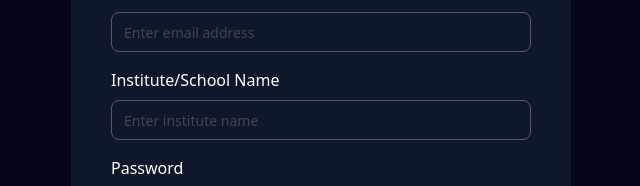
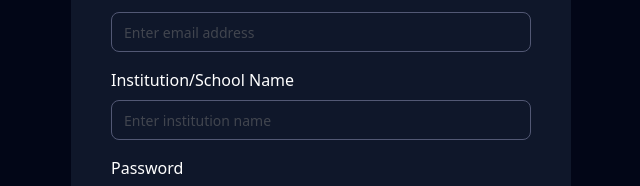
Before and after one commit to ILM-AI-LTD/ilm-ai-frontend, a Next.js app: page /auth/sign-up in a window 1280 px wide. Shown: the part 341-527 px from the top of the page, without its empty margins (319-959 px from the left). Built offline with nearby package versions, Linux system fonts and the light colour scheme; no server answers.

Commit message:
Refactor sign-up form and add AuthService

```diff
--- a/feature/auth/components/sign-up/SignUpForm.tsx
+++ b/feature/auth/components/sign-up/SignUpForm.tsx
@@ -1,20 +1,24 @@
 "use client"
 
 import CustomButton from '@/components/global/CustomButton';
+import FormError from '@/components/global/CustomFormError';
 import InputField from '@/components/global/CustomInput';
 import { SignUpSchema } from '@/schema';
 import { useFormik } from 'formik';
-import { useState } from 'react';
+import { redirect } from 'next/navigation';
+import { useAuth } from '../../hooks/useAuth';
 
 const SignUpForm = () => {
-    const [disable, setDisable] = useState<boolean>(false);
+    const {
+        signUp: { mutate: handleSignUp, isPending, error },
+    } = useAuth()
 
-    const { values, errors, touched, handleSubmit, handleChange, handleBlur} =
+    const { values, errors, touched, handleSubmit, handleChange, handleBlur } =
         useFormik({
             initialValues: {
                 email: "",
-                full_name: "",
-                institute: "",
+                name: "",
+                institution: "",
                 password: "",
                 confirmPassword: "",
             },
@@ -26,26 +30,34 @@ const SignUpForm = () => {
                 }
             },
             onSubmit: async (values, action) => {
-                setDisable(true);
-                // Call your sign-up API here
+                handleSignUp(values, {
+                    onSuccess: () => {
+                        action.resetForm();
+                        redirect('/auth/sign-in');
+                    }
+                })
             },
         });
 
 
+
     return (
         <form className='flex flex-col gap-6' onSubmit={handleSubmit}>
+
+            <FormError error={error} />
+
             <div className="flex flex-col gap-4">
 
                 <InputField
                     placeholder="Enter full name"
                     labelText="Full Name"
                     type="text"
-                    name="full_name"
-                    value={values.full_name}
+                    name="name"
+                    value={values.name}
                     onChange={handleChange}
                     onBlur={handleBlur}
-                    errors={errors.full_name}
-                    touched={touched.full_name}
+                    errors={errors.name}
+                    touched={touched.name}
                 />
 
                 <InputField
@@ -61,15 +73,15 @@ const SignUpForm = () => {
                 />
 
                 <InputField
-                    placeholder="Enter institute name"
-                    labelText="Institute/School Name"
-                    name="institute"
+                    placeholder="Enter institution name"
+                    labelText="Institution/School Name"
+                    name="institution"
                     type="text"
-                    value={values.institute}
+                    value={values.institution}
                     onChange={handleChange}
                     onBlur={handleBlur}
-                    errors={errors.institute}
-                    touched={touched.institute}
+                    errors={errors.institution}
+                    touched={touched.institution}
                 />
 
                 <InputField
@@ -101,8 +113,8 @@ const SignUpForm = () => {
             <CustomButton
                 label="Sign Up"
                 type="submit"
-                // isLoading={isLoading}
-                disabled={disable}
+                isLoading={isPending}
+                disabled={isPending}
                 className="rounded-full h-13 text-base font-semibold bg-button-primary-color hover:bg-button-primary-color cursor-pointer "
             />
 
--- /dev/null
+++ b/feature/auth/services/AuthService.ts
@@ -0,0 +1,12 @@
+import authEndpoints from '@/constants/AuthEndpoints'
+import type { SignUpDto, AuthResponse } from '@/types/auth'
+import { apiRequest } from '@/utils/axios'
+
+export const AuthService = {
+  signUp: (data: SignUpDto): Promise<AuthResponse> =>
+    apiRequest(authEndpoints.signUp, {
+      method: 'POST',
+      data,
+    }),
+
+}
--- a/schema/index.tsx
+++ b/schema/index.tsx
@@ -3,8 +3,8 @@ import * as z from "zod";
 export const SignUpSchema = z
   .object({
     email: z.string().trim().min(1, "Email is required. ").email("Invalid email address. "),
-    full_name: z.string().min(1, "Full name is required. "),
-    institute: z.string().min(1, "Institute/School name is required. "),
+    name: z.string().min(1, "Full name is required. "),
+    institution: z.string().min(1, "Institute/School name is required. "),
     password: z
       .string()
       .regex(
```
